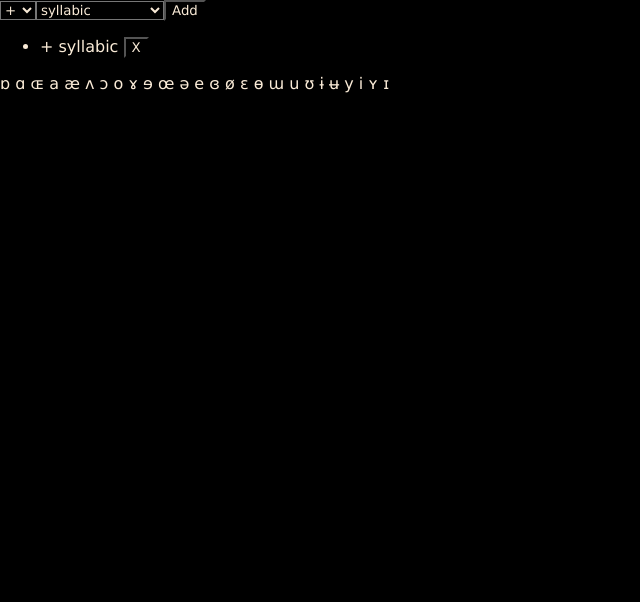
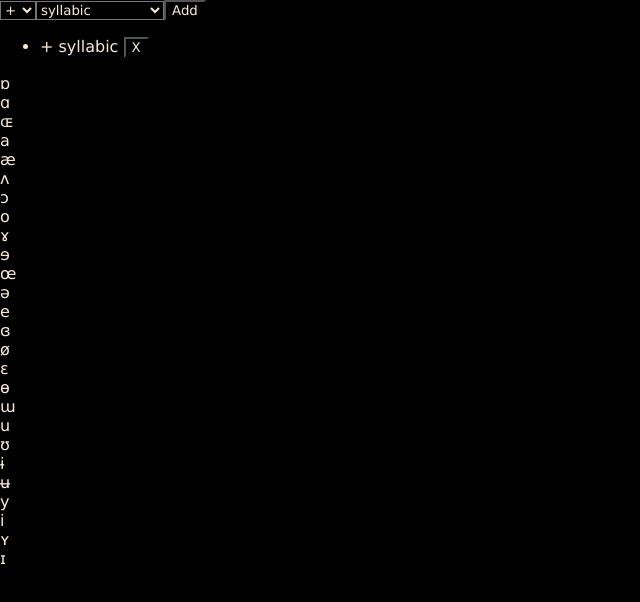
Before and after one commit to MarcinFort/phon_processor, a React (Create React App) app: page / in a window 1280 px wide. Both pictures are taken after a click on the button "Add". Shown: the top 602 px of the page, without its empty margins (0-640 px from the left). Built offline with nearby package versions, Linux system fonts and the light colour scheme.

Commit message:
Add a component for individual segments with full spec on hover

```diff
--- /dev/null
+++ b/src/IndivSegment.js
@@ -0,0 +1,28 @@
+import React from 'react';
+
+export class IndivSegment extends React.Component {
+
+    state = {
+        isHovering: false
+    }
+
+    handleMouseHover() {
+        this.setState({
+            isHovering: !this.state.isHovering
+        })
+    }
+
+    render() {
+
+        let values = Object.values(this.props.spec);
+        let features = Object.keys(this.props.spec);
+
+        return(
+            <div onMouseEnter={this.handleMouseHover.bind(this)} onMouseLeave={this.handleMouseHover.bind(this)}>
+                <div>{this.props.spec.ipa}</div>
+                {this.state.isHovering && <ul>{features.map((feature, index) => <li>{values[index]} {features[index]}</li>)}</ul>}
+            </div>
+        )
+    }
+
+}
--- a/src/InvWindow.js
+++ b/src/InvWindow.js
@@ -1,5 +1,6 @@
 import React from 'react';
 import { featuresAPI } from './data/FeaturesAPI';
+import { IndivSegment } from './IndivSegment';
 
 export class InvWindow extends React.Component {
 
@@ -17,7 +18,7 @@ export class InvWindow extends React.Component {
             return this.checkSegment(x, this.props.features);
         });
 
-        return JSON.stringify(this.props.features).length > 2 ? filteredInv.map(y => <span> {y.ipa} </span>) : <span></span>
+        return JSON.stringify(this.props.features).length > 2 ? filteredInv.map(y => <IndivSegment spec={y} />) : <span></span>
     }
 
 
```
